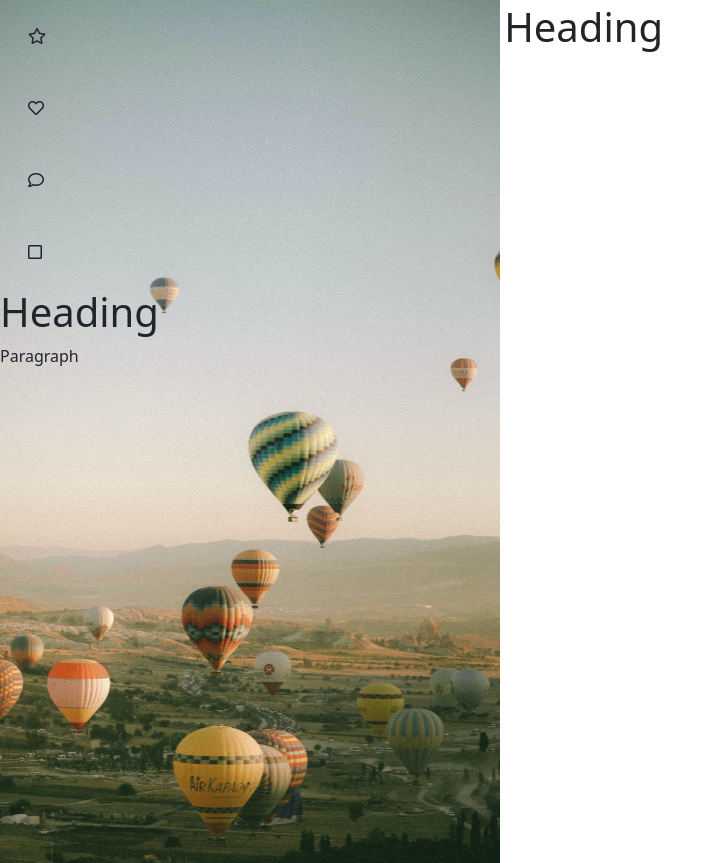
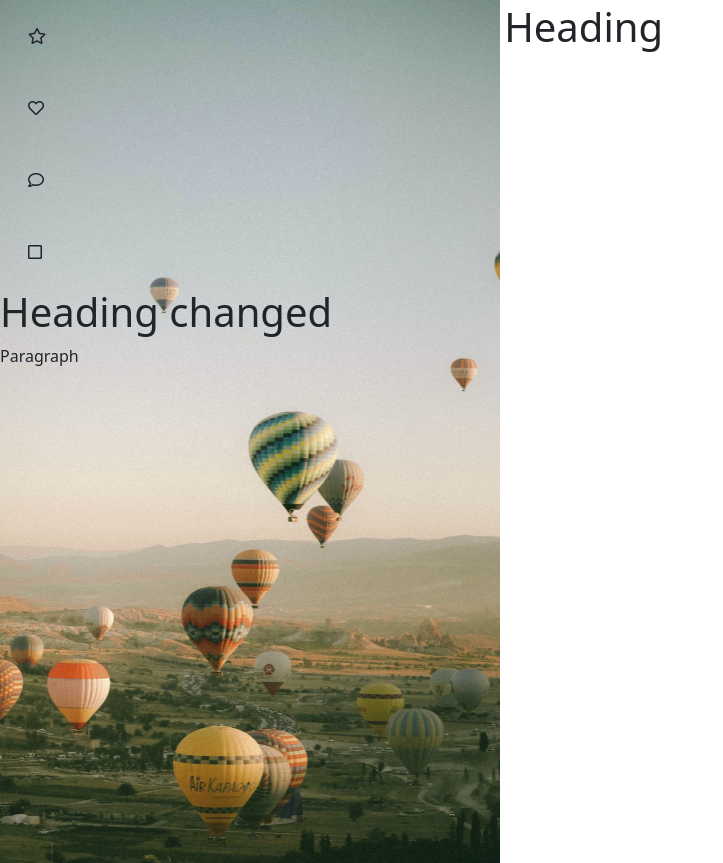
Before and after one commit to akizakura02/git-sample-udemy, a plain HTML site: page index.html in a window 1280 px wide. Shown: the top 863 px of the page, without its empty margins (0-723 px from the left). Drawn offline with Linux system fonts and the light colour scheme.

Commit message:
second commit

```diff
--- a/index.html
+++ b/index.html
@@ -28,7 +28,7 @@
                 class="far fa-square d-block d-md-flex"
                 style="margin: 28px"
             ></i>
-            <div><h1 class="text-start">Heading</h1></div>
+            <div><h1 class="text-start">Heading changed</h1></div>
             <p>Paragraph</p>
         </div>
         <div class="d-inline-flex"><h1 class="d-inline-block">Heading</h1></div>
```
